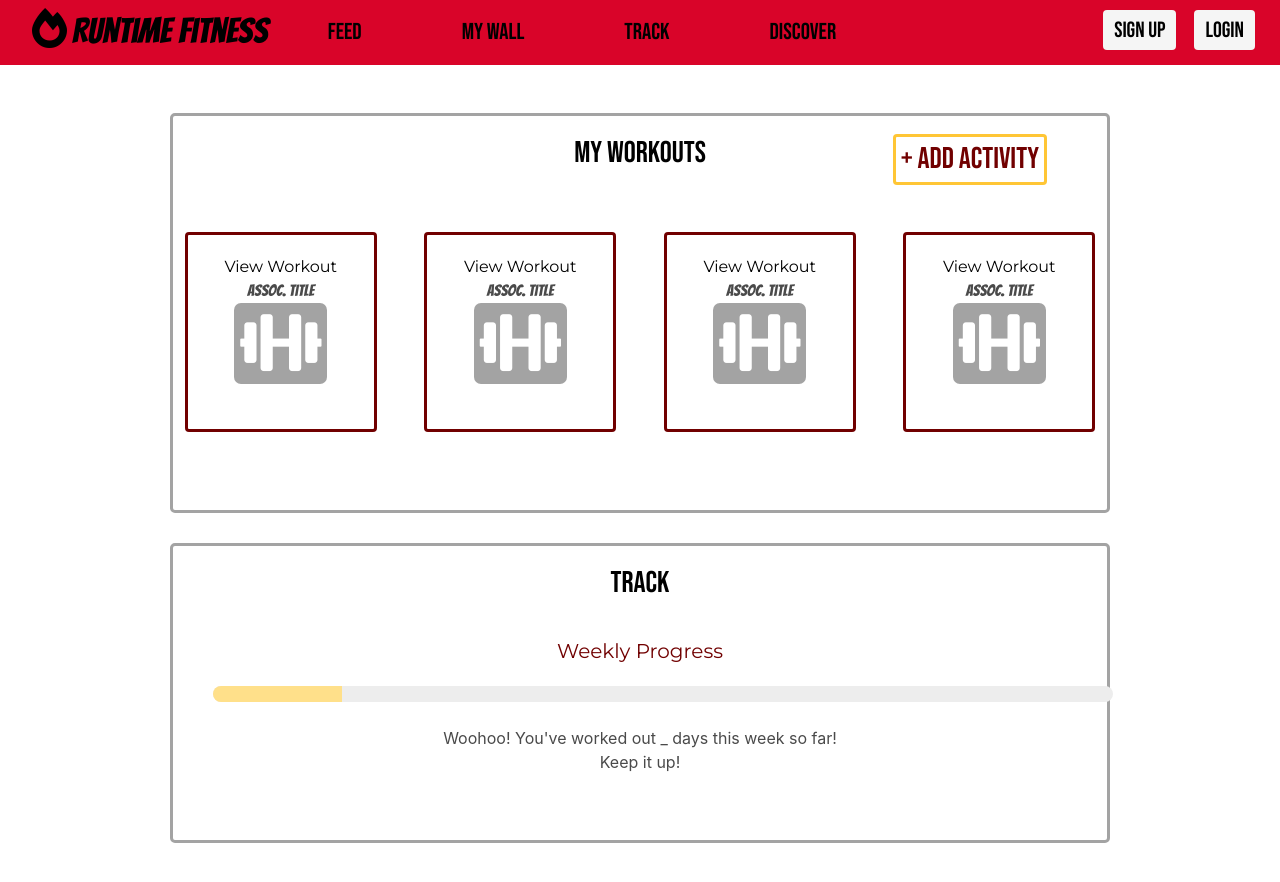
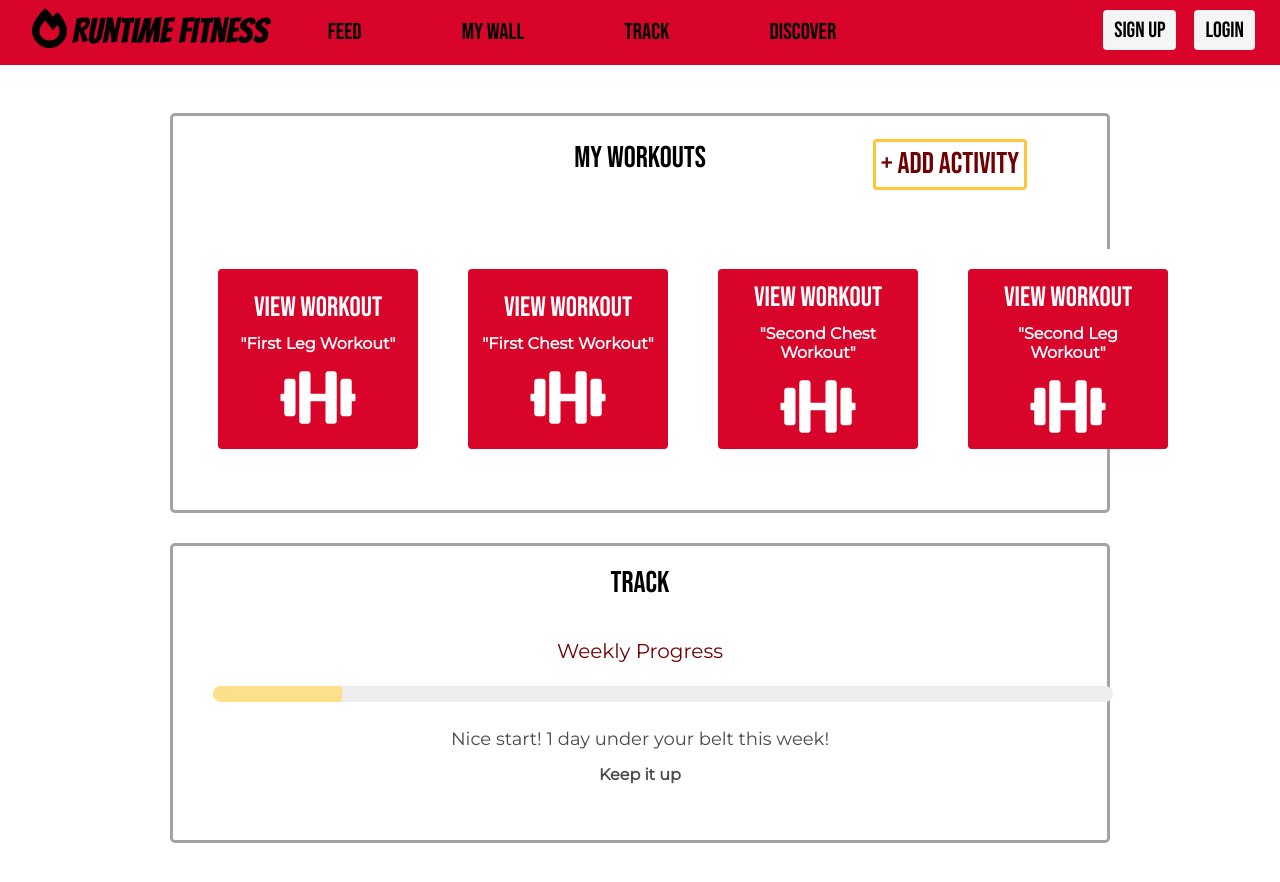
Before and after one commit to jasmineennabe/WSP_Exercise_App, a Vue app in the folder client/: page /track in a window 1280 px wide. Shown: the top 882 px of the page. Built offline with nearby package versions, Linux system fonts and the light colour scheme.

Commit message:
adding functionality to track

```diff
--- a/client/src/components/AddRow.vue
+++ b/client/src/components/AddRow.vue
@@ -26,11 +26,7 @@
 <script>
 export default {
     data: ()=> ({
-      workouts: [
-        {
-          row: { }
-        }
-      ]
+      row: { }
     }),
     props: {
       row: Object
--- /dev/null
+++ b/client/src/components/TrackRoutineBadge.vue
@@ -0,0 +1,56 @@
+<template>
+    <div class="routine-badge">
+        <router-link class="routine-button" to="/MyRoutines">
+            <button>
+                <h1>View Workout</h1>
+                <h2>"{{ text }}"</h2>
+                <i class="fas fa-dumbbell"></i>
+            </button>
+        </router-link>
+    </div>
+</template>
+
+<script>
+export default {
+    props: {
+        text: String,
+    }
+}
+</script>
+
+<style scoped>
+    .routine-badge {
+        float: left;
+    }
+    button {
+        margin: 20px;
+        padding: 10px;
+        background-color: #d90429;
+        color: white;
+        border: none;
+        border-radius: 4px;
+        width: 200px;
+        height: 180px;
+        cursor: pointer;
+    }
+    i {
+        color: white;
+        font-size: 60px;
+    }
+    .routine-button {
+        border: none;
+        margin: 0;
+    }
+    .routine-button h1 {
+        font-family: 'Bebas Neue', sans-serif;
+        font-size: 28px;
+    }
+    .routine-button h2 {
+        font-weight: bolder;
+        color: white;
+        font-size: 16px;
+        font-family: 'Montserrat', sans-serif;
+        margin-top: 10px;
+        margin-bottom: 15px;
+    }
+</style>
--- a/client/src/views/Track.vue
+++ b/client/src/views/Track.vue
@@ -7,26 +7,9 @@
                 <h2>My Workouts</h2>
                 <router-link to="/createworkout" tag="a">+ Add Activity</router-link>
                 <br><br>
-                <div class="columns routine-buttons">
-                    <div class="column is-one-fifth routine1">
-                        <h3>View Workout</h3>
-                        <h4>Assoc. Title</h4>
-                        <button><i class="fas fa-dumbbell"></i></button>
-                    </div>
-                    <div class="column is-one-fifth routine2">
-                        <h3>View Workout</h3>
-                        <h4>Assoc. Title</h4>
-                        <button><i class="fas fa-dumbbell"></i></button>
-                    </div>
-                    <div class="column is-one-fifth routine3">
-                        <h3>View Workout</h3>
-                        <h4>Assoc. Title</h4>
-                        <button><i class="fas fa-dumbbell"></i></button>
-                    </div>
-                    <div class="column is-one-fifth routine4">
-                        <h3>View Workout</h3>
-                        <h4>Assoc. Title</h4>
-                        <button><i class="fas fa-dumbbell"></i></button>
+                <div class="routine-buttons">
+                    <div class="button-row">
+                        <TrackRoutineBadge v-for="(routine, id) in routines" :key="id" :routines="routines" :text=routine.title />
                     </div>
                 </div>
             </div>
@@ -34,9 +17,22 @@
             <div class="track-fitness">
                 <h2>Track</h2>
                     <p>Weekly Progress</p>
-                    <progress class="progress is-warning" value="1" max="7"></progress>
-                    <caption>Woohoo! You've worked out _ days this week so far!
-                        <br>Keep it up!
+                    <progress class="progress is-warning" :value="progressBar" max="7"></progress>
+                    <caption class="caption" v-if='progressBar === 0'>
+                        <h3>Time to get to work!</h3>
+                        <h4>You got this</h4>
+                    </caption>
+                    <caption class="caption" v-else-if='progressBar === 1'>
+                        <h3>Nice start! {{ progressBar }} day under your belt this week!</h3>
+                        <h4>Keep it up</h4>
+                    </caption>
+                    <caption class="caption" v-else-if='progressBar > 1 && progressBar < 4'>
+                        <h3>Woohoo! You've worked out {{ progressBar }} days this week so far!</h3>
+                        <h4>Look at you go</h4>
+                    </caption>
+                    <caption class="caption" v-else>
+                        <h3>{{ progressBar }} days this week, you're a machine!</h3>
+                        <h4>There's no stopping you</h4>
                     </caption>
             </div>
           </div>
@@ -51,16 +47,27 @@
 
 
 <script>
+    import TrackRoutineBadge from "../components/TrackRoutineBadge"
+    import { GetRoutines } from "../models/Routines"
+
+
 export default {
     data:()=> ({
-    //    progressBar = [1, 2, 3, 4, 5, 6, 7]
+        routines: [],
+        progressBar: 1,
     }),
     methods: {
-       progressCap() {
-
-
-
-       }
+        addToProgress() {
+            // if(this.routines.length){
+            //     this.progressBar++
+            // }
+        },
+    },
+    mounted() {
+        this.routines = GetRoutines();
+    },
+    components: {
+        TrackRoutineBadge,
     }
 
 }
@@ -95,11 +102,11 @@ export default {
     border-radius: 5px;
     border-color: #a3a3a3;
     height: 400px;
+    padding: 20px;
 }
 .workouts h2 {
     font-family: 'Bebas Neue', sans-serif;
     color: black;
-    margin-top: 15px;
     text-align: center;
     font-size: 30px;
     clear: right;
@@ -130,7 +137,18 @@ export default {
     margin-top: 30px;
     color: #710000;
 }
-.track-fitness caption {
+.track-fitness h3 {
+    font-family: 'Montserrat', sans-serif;
+    font-size: 18px;
+    margin-bottom: 10px;
+}
+.track-fitness h4 {
+    font-family: 'Montserrat', sans-serif;
+    font-weight: bolder;
+}
+caption.caption {
+    text-align: center;
+    margin: 0 auto;
     display: inline;
 }
 progress.progress {
@@ -162,7 +180,12 @@ progress.progress {
     color: white;
     cursor: pointer;
 }
-.columns.routine-buttons {
-    /* display: none; */
+.button-row {
+    margin-top: 20px;
+    margin-bottom: 20px;
+    height: 200px;
+    width: 1015px;
+    text-align: left;
+    overflow: hidden;
 }
 </style>
```
